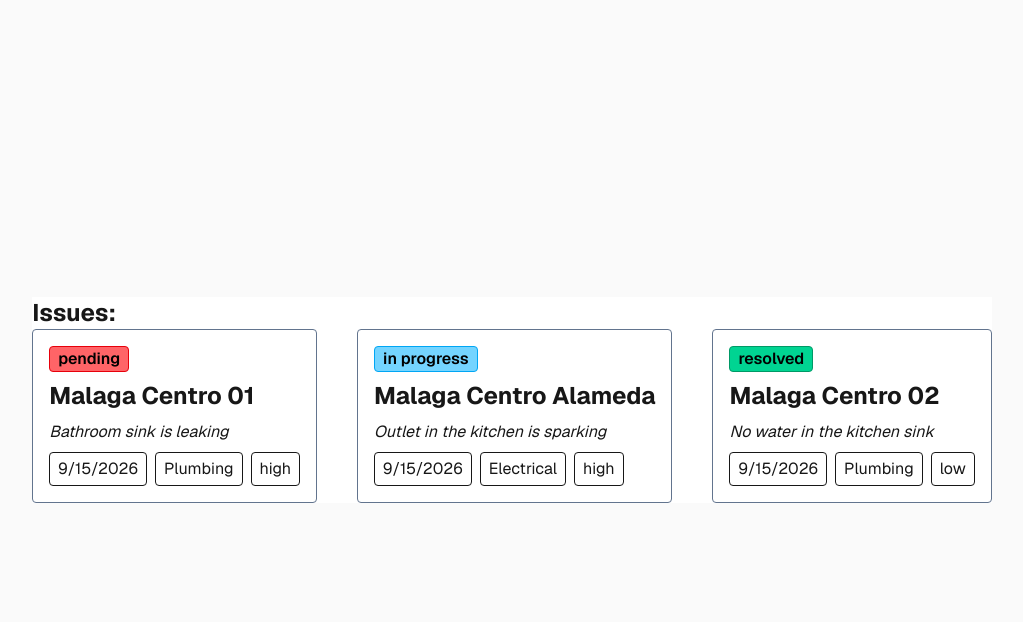
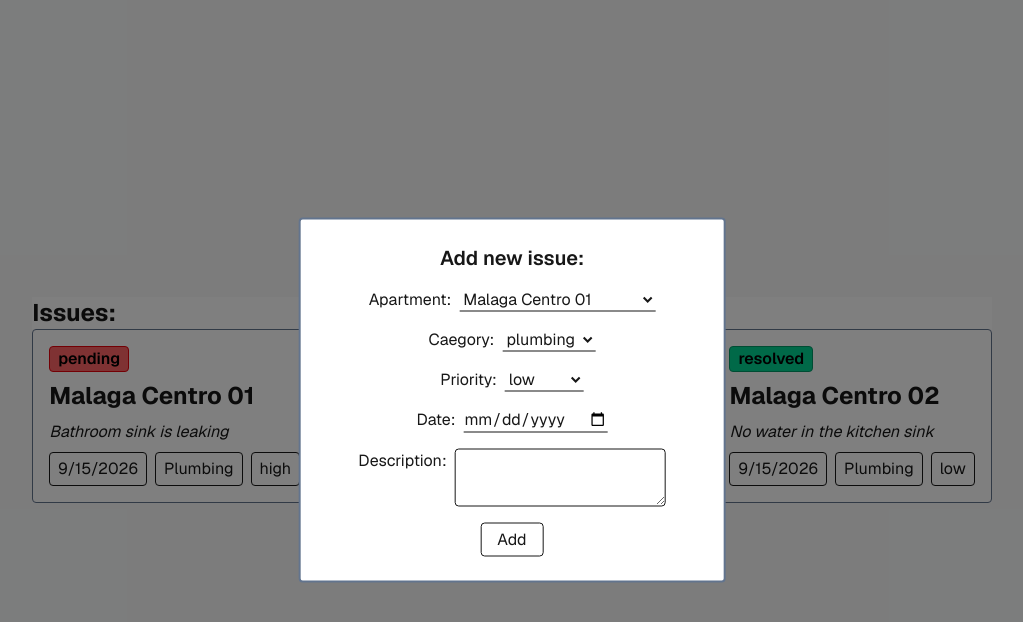
Before and after one commit to HubertKr4jnik/issues-dashboard, a Next.js app: page / in a window 1280 px wide. Both pictures are taken after a click on the button "Add issue". Shown: the top 622 px of the page, without its empty margins (128-1151 px from the left). Built offline with nearby package versions, Linux system fonts and the light colour scheme.

Commit message:
add adding issues functionality

```diff
--- a/app/layout.tsx
+++ b/app/layout.tsx
@@ -13,8 +13,8 @@ const geistMono = Geist_Mono({
 });
 
 export const metadata: Metadata = {
-  title: "Create Next App",
-  description: "Generated by create next app",
+  title: "Dashboard - Apartment issues",
+  description: "Manage apartment issues",
 };
 
 export default function RootLayout({ children }: LayoutProps<"/">) {
--- a/app/page.tsx
+++ b/app/page.tsx
@@ -49,9 +49,31 @@ export default function Home() {
     "Malaga Centro Alameda",
     "Malaga Centro 02",
   ]);
+  const [priorities, setPriorities] = useState<string[]>([
+    "low",
+    "medium",
+    "high",
+  ]);
+  const [categories, setCategories] = useState<string[]>([
+    "plumbing",
+    "electricity",
+    "cleaning",
+    "furniture",
+    "internet",
+  ]);
+  const [apartmentToAdd, setApartmentToAdd] = useState("");
+  const [categoryToAdd, setCategoryToAdd] = useState("");
+  const [descToAdd, setDescToAdd] = useState("");
+  const [dateToAdd, setDateToAdd] = useState(new Date());
+  const [priorityToAdd, setPriorityToAdd] = useState("");
+  const [isOverlayVisible, setIsOverlayVisible] = useState(false);
   return (
     <div className="flex flex-col flex-1 items-center justify-center bg-zinc-50 font-sans dark:bg-black">
       <main className="flex flex-col bg-white dark:bg-black">
+        {isOverlayVisible && (
+          <div className="absolute top-0 left-0 w-full h-screen z-1 bg-[rgba(0,0,0,.5)]"></div>
+        )}
+
         <h1 className="font-bold text-2xl">Issues:</h1>
         <div className="flex justify-center flex-wrap gap-10">
           {issues.length > 0 ? (
@@ -89,10 +111,95 @@ export default function Home() {
         {!isAddingIssue && (
           <input
             type="button"
-            onClick={() => setIsAddingIssue(true)}
+            onClick={() => {
+              setIsAddingIssue(true);
+              setIsOverlayVisible(true);
+            }}
             value="Add issue"
             className="w-fit px-2 py-1 cursor-pointer border hover:font-semibold rounded transition-all"
           />
+        )}
+        {isAddingIssue && (
+          <div className="absolute flex flex-col place-items-center z-3 p-6 gap-4 w-4/5 md:w-2/3 lg:w-1/3 h-fit top-1/2 left-1/2 -translate-x-1/2 -translate-y-1/2 bg-white dark:bg-black border-2 border-slate-500 rounded">
+            <h2 className="font-semibold text-xl">Add new issue:</h2>
+            <div className="flex gap-2">
+              <span>Apartment: </span>
+              <select
+                onChange={(e) => setApartmentToAdd(e.target.value)}
+                className="border-b"
+              >
+                {apartments.map((apartment, index) => (
+                  <option key={index} value={apartment} className="text-black">
+                    {apartment}
+                  </option>
+                ))}
+              </select>
+            </div>
+
+            <div className="flex gap-2">
+              <span>Caegory: </span>
+              <select
+                onChange={(e) => setCategoryToAdd(e.target.value)}
+                className="border-b"
+              >
+                {categories.map((category, index) => (
+                  <option key={index} value={category} className="text-black">
+                    {category}
+                  </option>
+                ))}
+              </select>
+            </div>
+            <div className="flex gap-2">
+              <span>Priority: </span>
+              <select
+                onChange={(e) => setPriorityToAdd(e.target.value)}
+                className="border-b"
+              >
+                {priorities.map((priority, index) => (
+                  <option key={index} value={priority} className="text-black">
+                    {priority}
+                  </option>
+                ))}
+              </select>
+            </div>
+            <div className="flex gap-2">
+              <span>Date: </span>
+              <input
+                type="date"
+                onChange={(e) => setDateToAdd(new Date(e.target.value))}
+                className="border-b"
+              />
+            </div>
+            <div className="flex gap-2">
+              <span>Description: </span>
+              <textarea
+                value={descToAdd}
+                onChange={(e) => setDescToAdd(e.target.value)}
+                className="border rounded p-1"
+              ></textarea>
+            </div>
+            <input
+              type="button"
+              value="Add"
+              onClick={() => {
+                setIsOverlayVisible(false);
+                setIsAddingIssue(false);
+                setIssues([
+                  ...issues,
+                  {
+                    id: apartments.length,
+                    apartment: apartmentToAdd,
+                    category: categoryToAdd,
+                    desc: descToAdd,
+                    date: dateToAdd,
+                    priority: priorityToAdd,
+                    status: "pending",
+                  },
+                ]);
+              }}
+              className="w-fit px-4 py-1 cursor-pointer border hover:font-semibold rounded transition-all"
+            />
+          </div>
         )}
       </main>
     </div>
```
